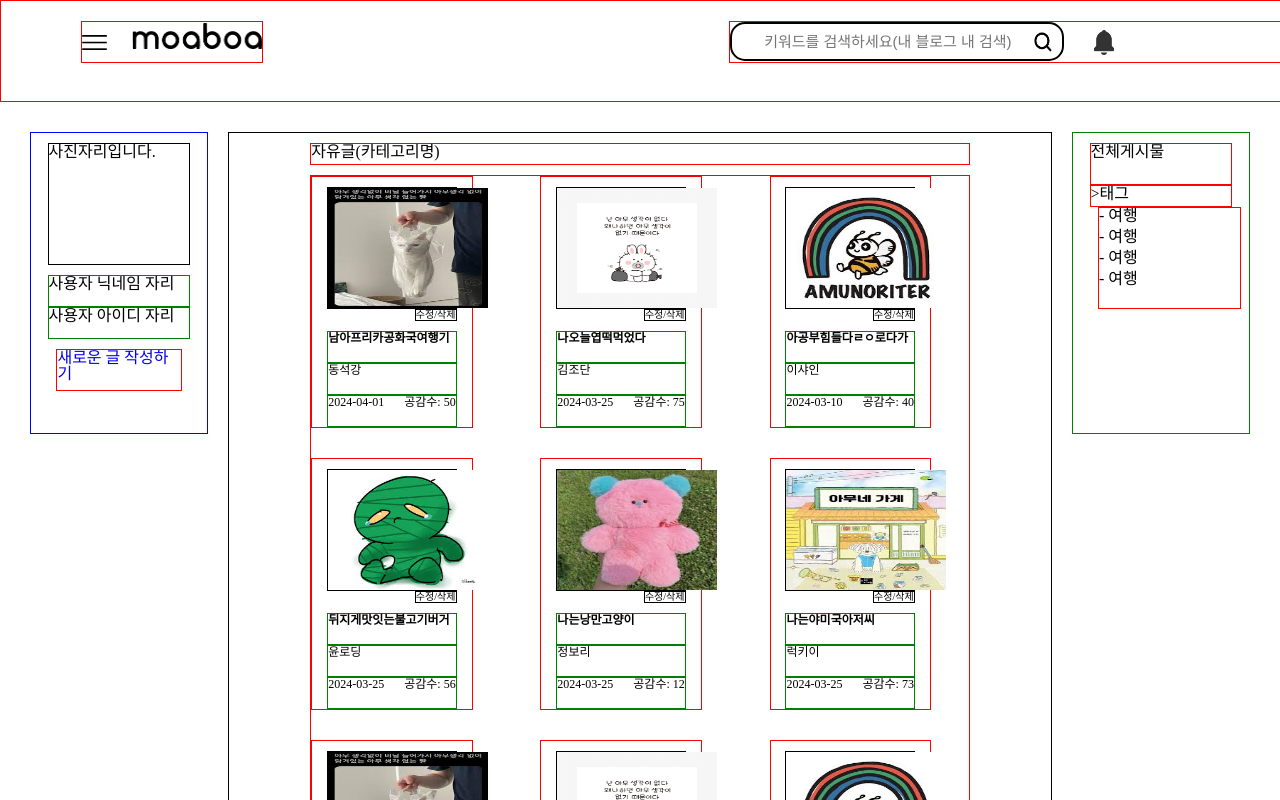
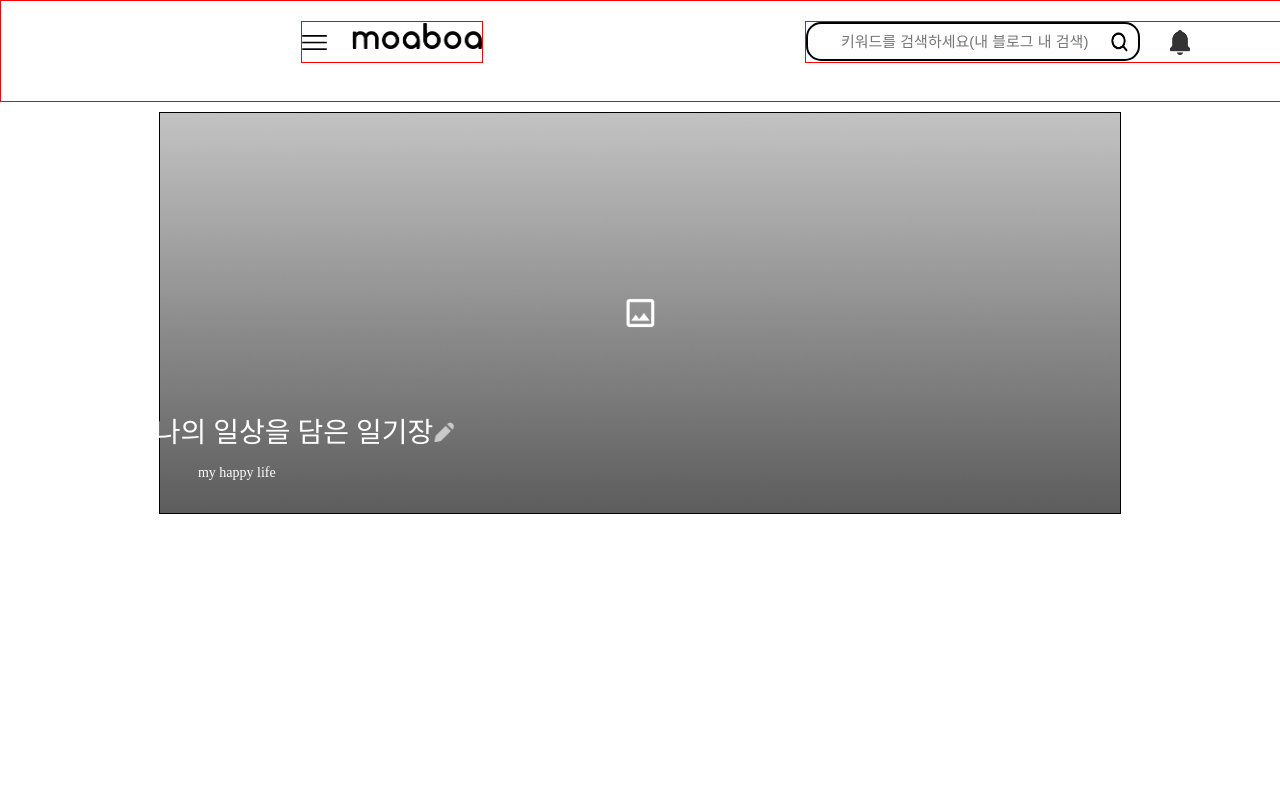
Before and after one commit to KEA-Lucky7/Lucky7-FE, a React app: page /myblog in a window 1280 px wide. Shown: the top 800 px of the page. Built offline with nearby package versions, Linux system fonts and the light colour scheme; the HTML template or start-up script is replaced by a standard one.

Commit message:
feat : myblog Header 밑 대문 View 구현

```diff
--- a/src/components/myblogPage/Myblog.tsx
+++ b/src/components/myblogPage/Myblog.tsx
@@ -1,17 +1,23 @@
 import React from 'react';
 import Header from "./myblogItems/Header";
-import MyblogWidget from './MyblogWidget';
+import * as S from "../myblogPage/styles/MyblogPostCss";
+import Titlebackground from "../../assets/myblog/Titlebackground.png";
+import Editbutton from "../../assets/myblog/Editbutton.png";
+/* import MyblogWidget from './MyblogWidget';
 import MyblogPostList from './MyblogPostList';
-import MyblogCategoryWidget from './MyblogCategoryWidget';
+import MyblogCategoryWidget from './MyblogCategoryWidget'; */
 export default function myblog() {
   return (
     <>
       <Header />
-      <div style={{display: "flex", flexDirection: "row", gap: "20px", padding: "30px"}}>
-        <MyblogWidget />
-        <MyblogPostList />
-        <MyblogCategoryWidget />
-      </div>
+      <S.Picturecontainer>
+        <S.TitleBox>
+          나의 일상을 담은 일기장
+          <img src={Editbutton} alt='수정버튼' style={{ width: "20px", height: "20px%"}}/>
+        </S.TitleBox>
+        <S.SubTitleBox>my happy life</S.SubTitleBox>
+        <img src={Titlebackground} alt='블로그배경사진' style={{ width: "100%", height: "100%", objectFit: "cover" }} />
+      </S.Picturecontainer>
     </>
   )
 }
--- a/src/components/myblogPage/styles/HeaderStyled.ts
+++ b/src/components/myblogPage/styles/HeaderStyled.ts
@@ -12,7 +12,7 @@ export const LogoBox = styled.div`
     width: 180px;
     height: 40px;
     border: 1px solid red;
-    margin: 20px 20px 20px 80px;
+    margin: 20px 20px 20px 300px;
     display: flex;
     flex-direction: row;
     justify-content: space-between;
@@ -21,7 +21,7 @@ export const LogoBox = styled.div`
 
 
 export const IconBox = styled.div`
-    width: 43%;
+    width: 37%;
     height: 40px;
     border: 1px solid red;
     display: flex;
--- a/src/components/myblogPage/styles/MyblogPostCss.ts
+++ b/src/components/myblogPage/styles/MyblogPostCss.ts
@@ -8,12 +8,32 @@ export const MyblogPostContainer = styled.div`
 `;
 
 export const Picturecontainer = styled.div`
-    width: 80%;
-    height: 120px;
+    width: 75%;
+    height: 400px;
     border: 1px solid black;
     margin: 0 auto;
     margin-top: 10px;
+    position: relative;
 `;
+
+export const TitleBox = styled.div`
+  padding: 10px 20px;
+  font-size: 28px;
+  background-color: none;
+  color: white;
+  position: absolute;
+  top: 80%;
+  left: 15%;
+  transform: translate(-50%, -50%);
+`;
+
+export const SubTitleBox = styled(TitleBox)`
+  font-size: 14px;
+  top: 90%;
+  left: 8%;
+`;
+
+
 
 export const FixandDelete = styled.div`
     width: 25%;
```
Also changed, not shown: src/assets/myblog/Editbutton.png (added), src/assets/myblog/Titlebackground.png (added).
